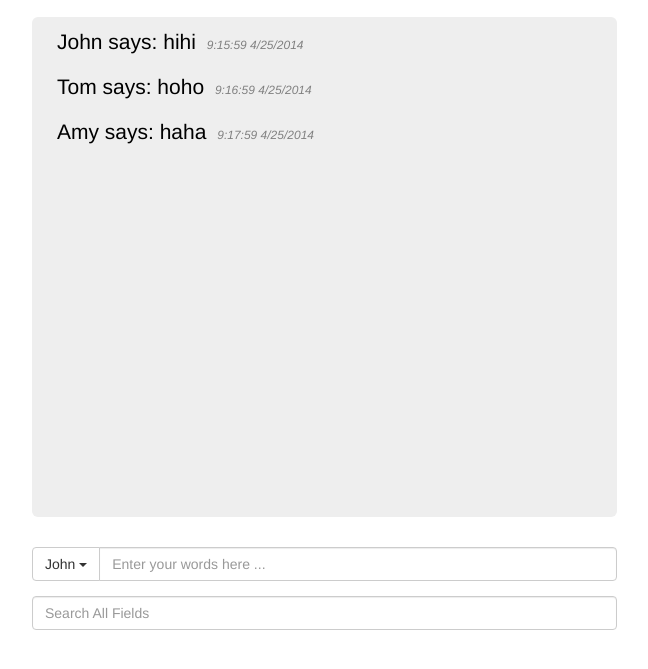
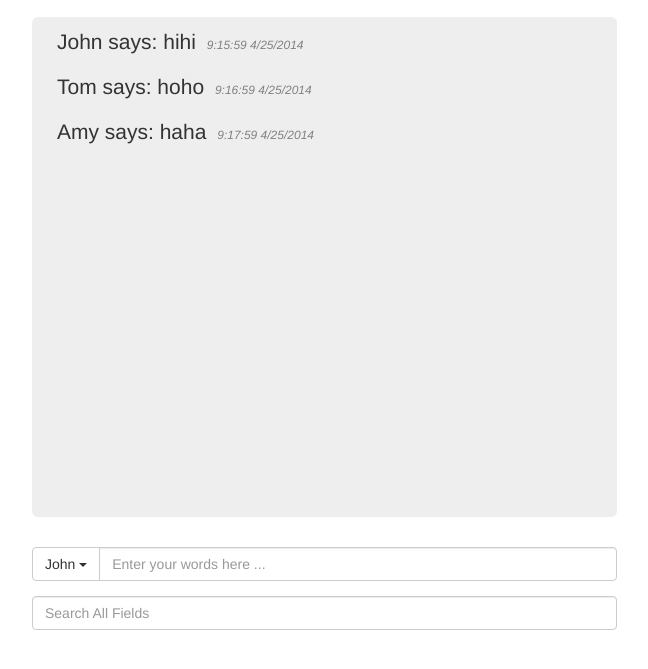
Before and after one commit to chunyih/say-something-ng, a website: page app/index.html in a window 1280 px wide. Shown: the part 63-732 px from the top of the page, without its empty margins (23-671 px from the left). Drawn offline with nearby package versions, Linux system fonts and the light colour scheme; some packages are replaced by stand-ins of ours; files that its build step writes are made by us from their sources.

Commit message:
edit css

```diff
--- a/app/styles/main.css
+++ b/app/styles/main.css
@@ -22,7 +22,7 @@ input.form-control.search {
   height: 500px;
   overflow-y: scroll;
   padding: 10px !important;
-  color: black !important;
+  color: rgb(51,51,51) !important;
 }
 
 div.chatContent p {
```
